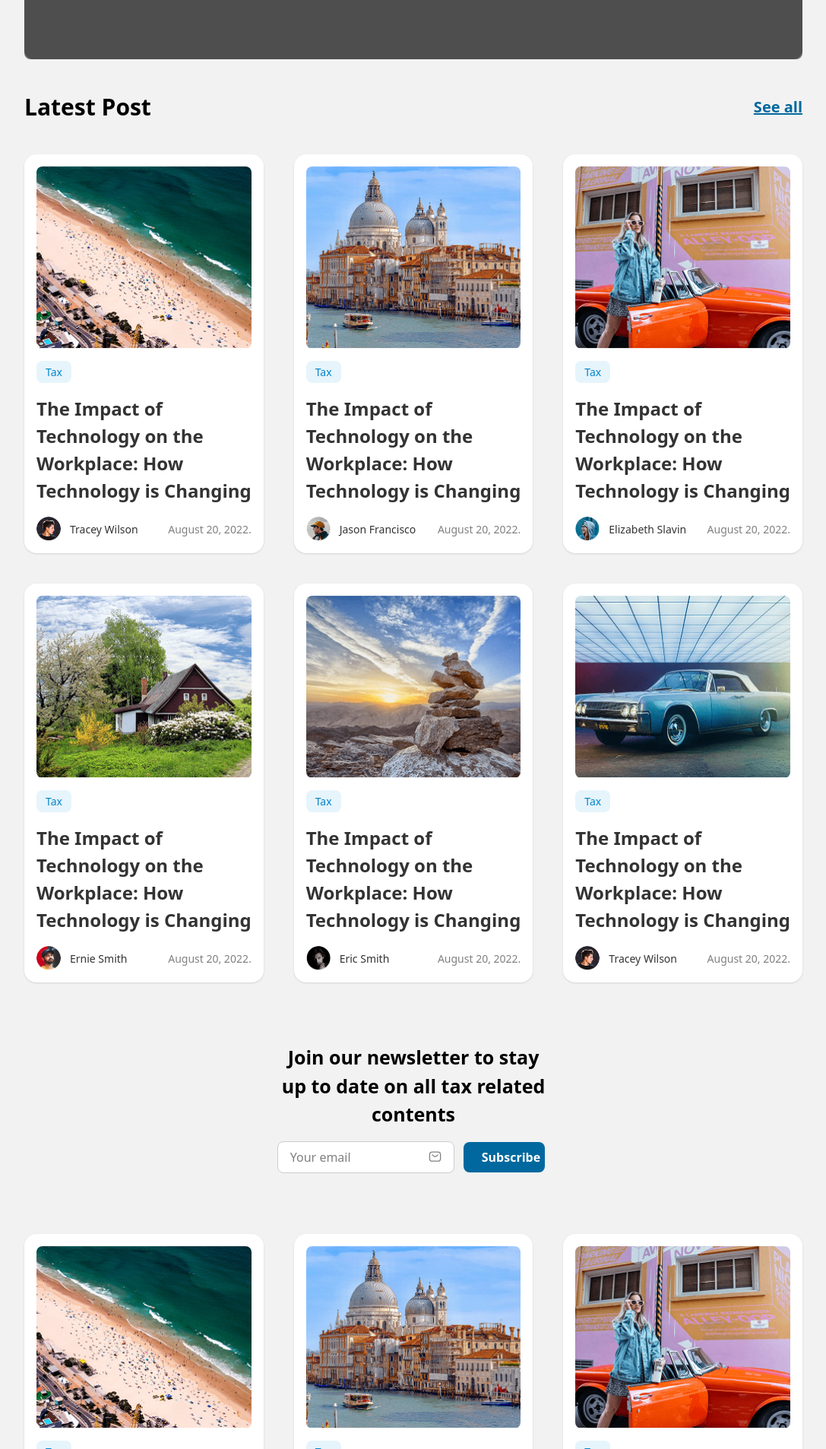
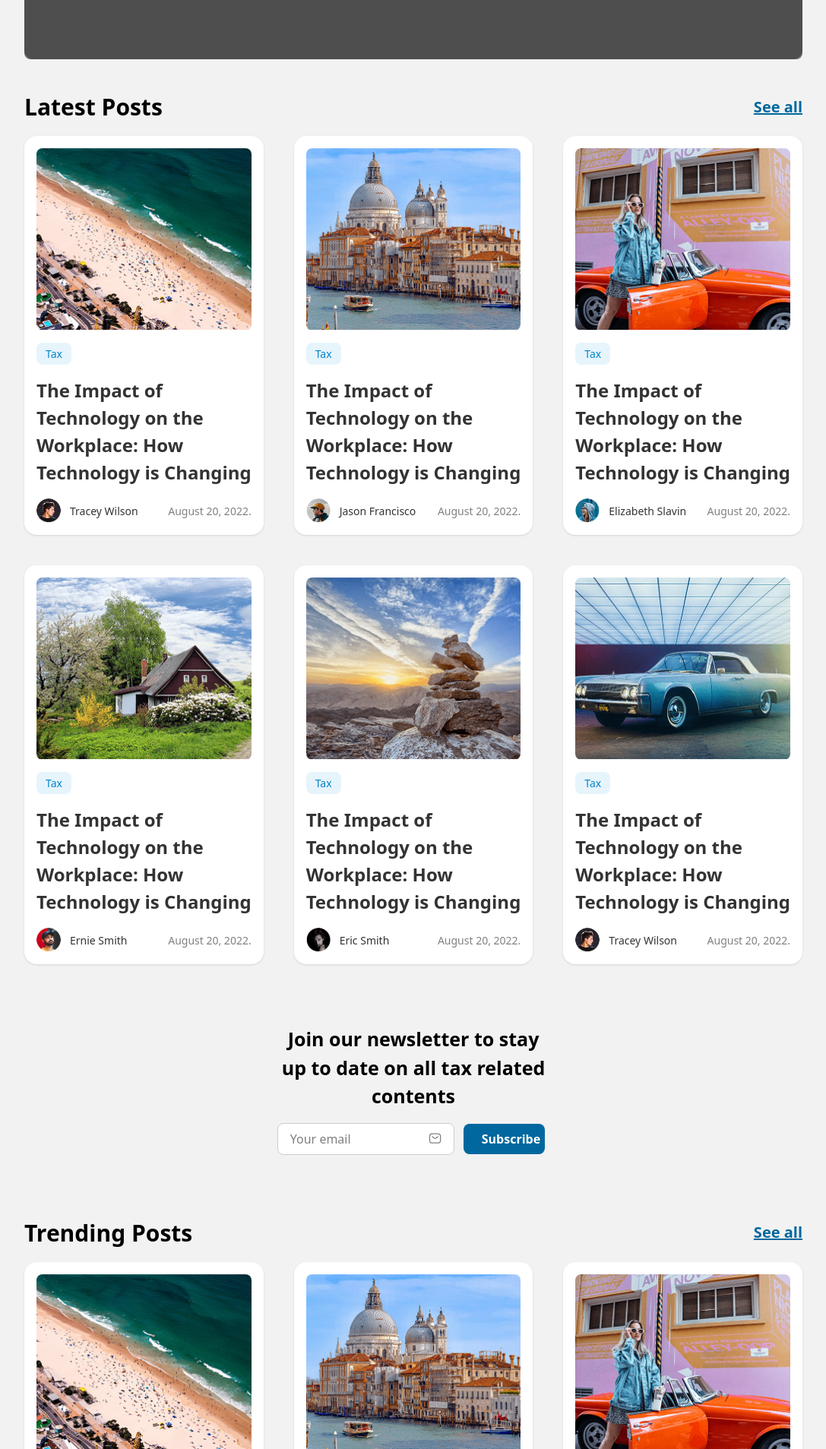
Before and after one commit to unilagtaxclub/TheTaxClub, a React (Vite) app: page /blog in a window 1280 px wide. Shown: the part 713-2620 px from the top of the page at 76% size, without its empty margins (96-1183 px from the left). Built offline with nearby package versions, Linux system fonts and the light colour scheme; grey boxes are pictures that could not be loaded.

Commit message:
minor mod

```diff
--- a/src/pages/blog/index.tsx
+++ b/src/pages/blog/index.tsx
@@ -37,14 +37,14 @@ const Blog = () => {
           <div className="mt-10">
             <div className="flex justify-between items-center">
               <h2 className="lg:text-[30px] text-[20px] font-semibold">
-                Latest Post
+                Latest Posts
               </h2>
               <p className="lg:text-[20px] underline text-[#00689e] font-semibold">
                 See all
               </p>
             </div>
 
-            <div className="grid lg:grid-cols-3 grid-cols-1 gap-6 lg:gap-10 mt-10">
+            <div className="grid lg:grid-cols-3 grid-cols-1 gap-6 lg:gap-10 mt-4">
               <BlogStoryCard
                 imgSrc="/assets/blog-imgs/bl-cover-1.png"
                 category="Tax"
@@ -116,7 +116,15 @@ const Blog = () => {
               </div>
             </div>
 
-            <div className="grid lg:grid-cols-3 grid-cols-1 gap-6 lg:gap-10 mt-10">
+            <div className="flex justify-between items-center">
+              <h2 className="lg:text-[30px] text-[20px] font-semibold">
+                Trending Posts
+              </h2>
+              <p className="lg:text-[20px] underline text-[#00689e] font-semibold">
+                See all
+              </p>
+            </div>
+            <div className="grid lg:grid-cols-3 grid-cols-1 gap-6 lg:gap-10 mt-4">
               <BlogStoryCard
                 imgSrc="/assets/blog-imgs/bl-cover-1.png"
                 category="Tax"
--- a/src/pages/publications/featured/index.tsx
+++ b/src/pages/publications/featured/index.tsx
@@ -36,7 +36,7 @@ const FeaturedPublications = () => {
           </div>
           <div className="mt-10">
             <div className="flex justify-between items-center">
-              <h2 className="lg:text-[30px] text-[20px] font-semibold">Featured Article</h2>
+              <h2 className="lg:text-[30px] text-[20px] font-semibold">Featured Articles</h2>
               <p className="lg:text-[20px] underline text-[#00689e] font-semibold">
                 See all
               </p>
```
